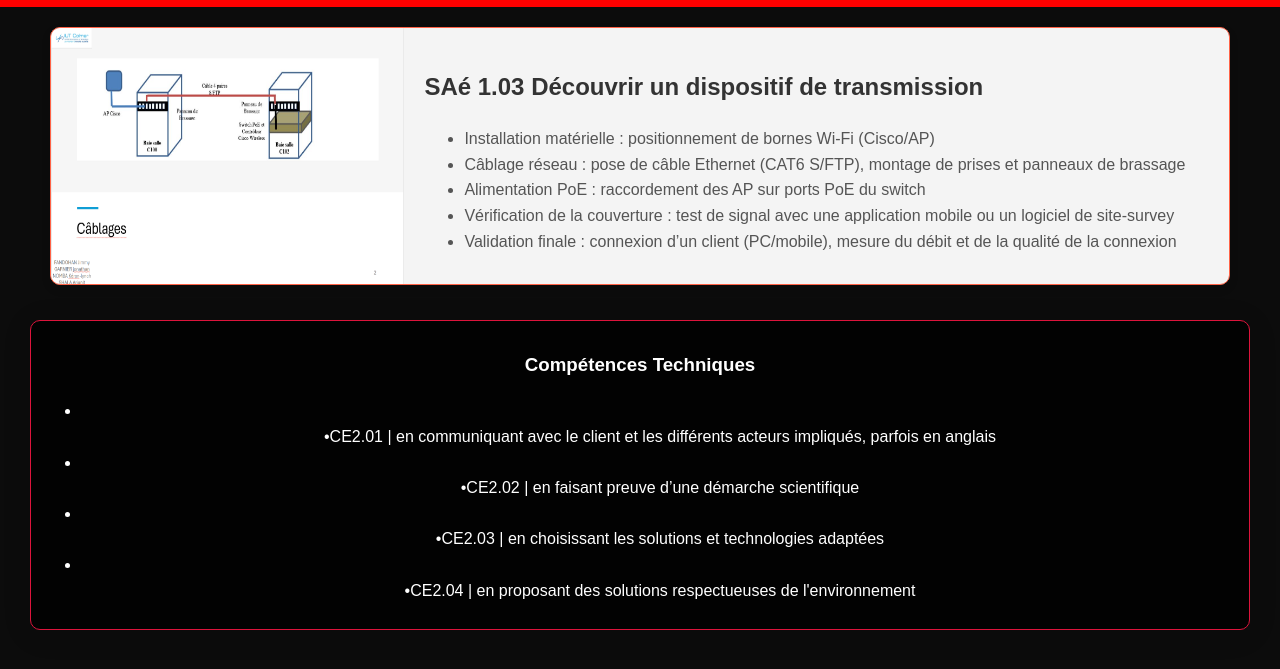
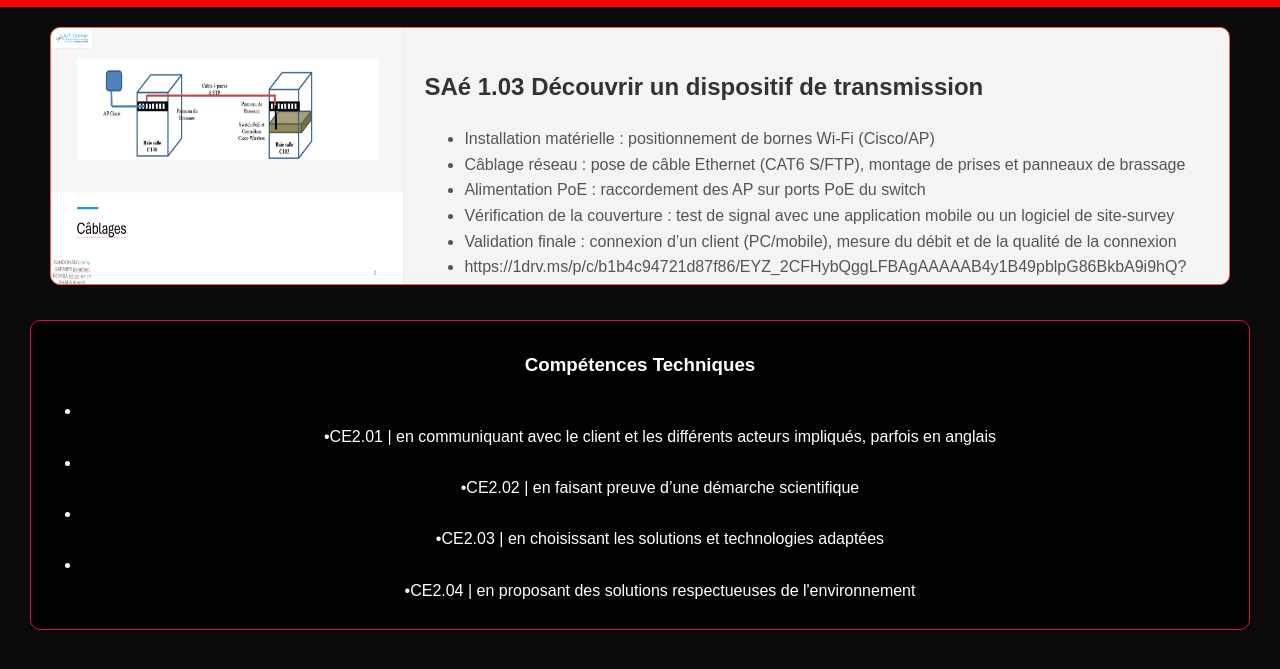
Before and after one commit to R31NR4G/mon-site, a plain HTML site: page Connecter.html in a window 1280 px wide. Shown: the part 127-796 px from the top of the page. Drawn offline with Linux system fonts and the light colour scheme.

Commit message:
Update Connecter.html

```diff
--- a/Connecter.html
+++ b/Connecter.html
@@ -38,6 +38,7 @@
               <li>Alimentation PoE : raccordement des AP sur ports PoE du switch</li>
               <li>Vérification de la couverture : test de signal avec une application mobile ou un logiciel de site-survey </li>
               <li>Validation finale : connexion d’un client (PC/mobile), mesure du débit et de la qualité de la connexion</li>
+              <li>https://1drv.ms/p/c/b1b4c94721d87f86/EYZ_2CFHybQggLFBAgAAAAAB4y1B49pblpG86BkbA9i9hQ?e=vylldZ</li>
             </ul>
           </div>
         </div>
```
